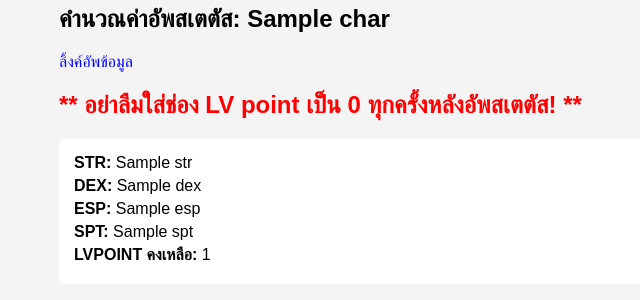
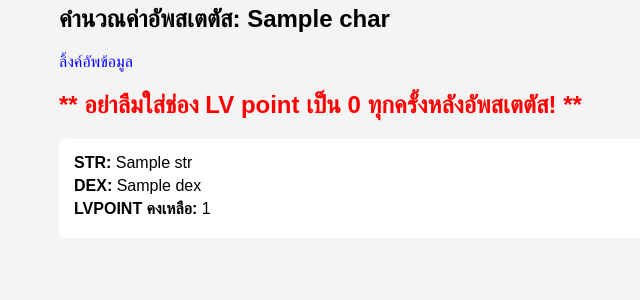
Before and after one commit to gardoffwhite/checkstat, a FastAPI app: template templates/index.html in a window 1280 px wide. Shown: the part 272-572 px from the top of the page, without its empty margins (281-921 px from the left). Run offline with FastAPI, Linux system fonts and the light colour scheme; the template is opened without the code that fills it: most values are stand-ins (such as "Sample title", 1, 10 or a date in 2020).

Commit message:
Update index.html

```diff
--- a/templates/index.html
+++ b/templates/index.html
@@ -55,8 +55,6 @@
         <ul>
             <li><strong>STR:</strong> {{ char_data['str'] }}</li>
             <li><strong>DEX:</strong> {{ char_data['dex'] }}</li>
-            <li><strong>ESP:</strong> {{ char_data['esp'] }}</li>
-            <li><strong>SPT:</strong> {{ char_data['spt'] }}</li>
             <li><strong>LVPOINT คงเหลือ:</strong> 1</li>
         </ul>
     {% elif charname %}
```
